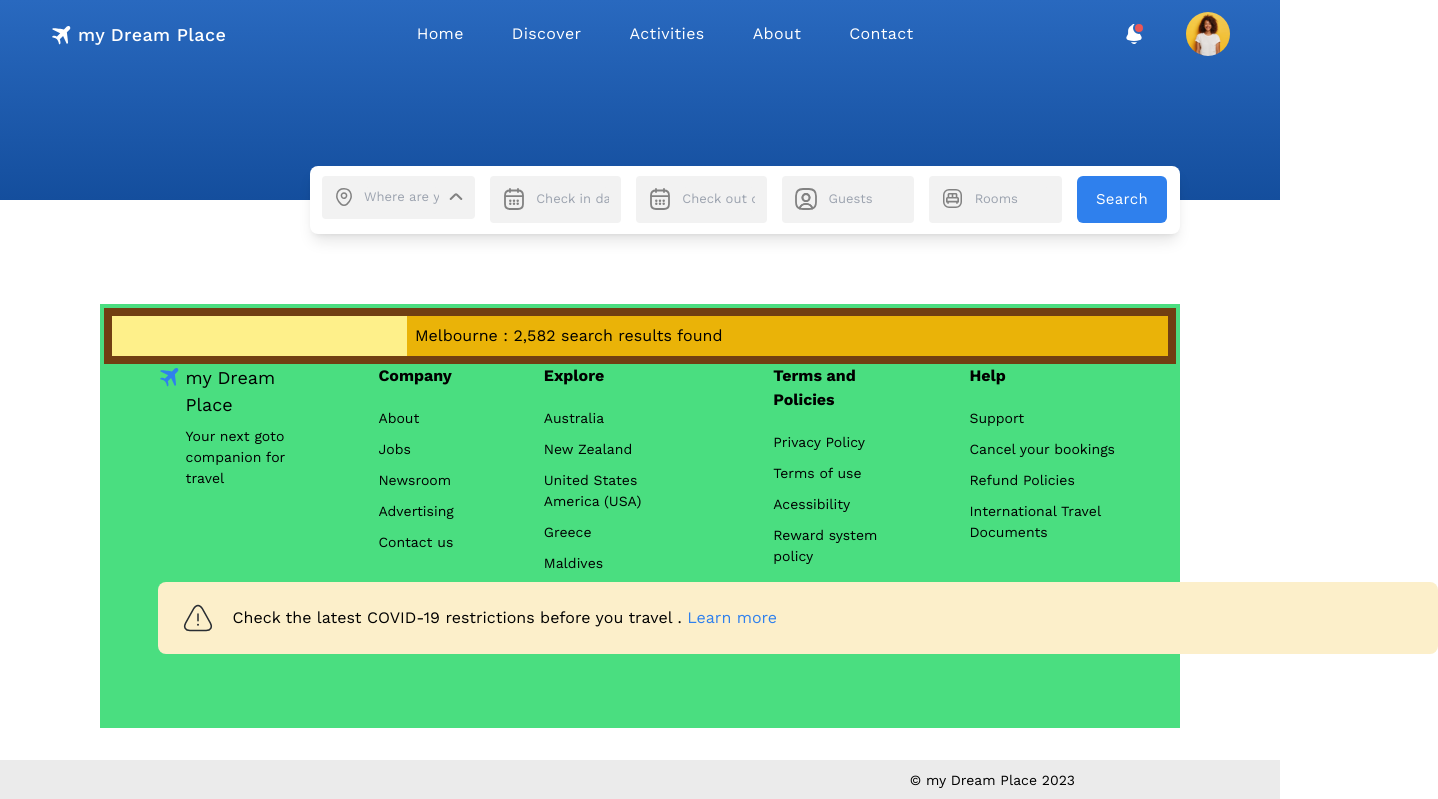
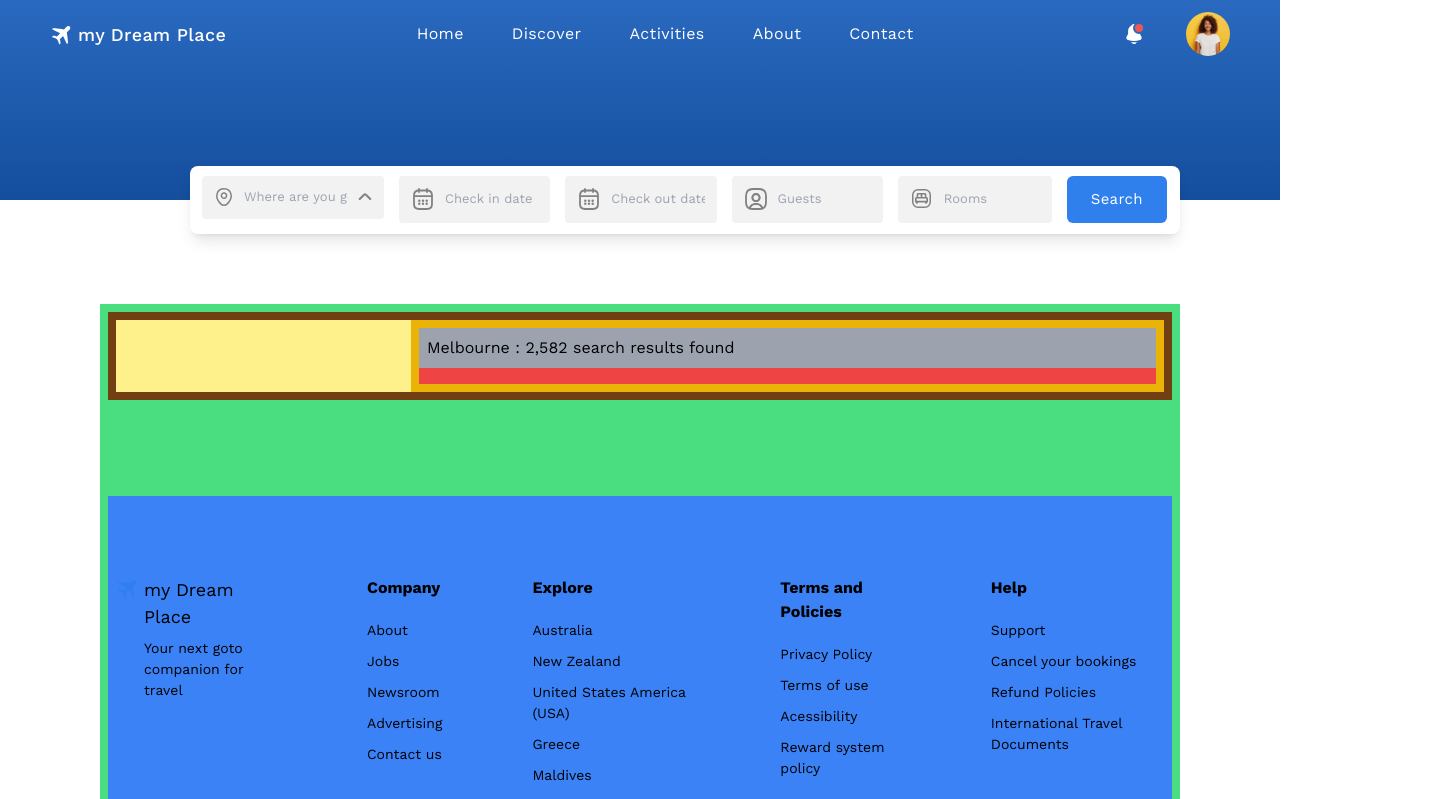
Before and after one commit to SaraDrwish/algoriza-internship-FE204, a Vue app: page /searchres in a window 1280 px wide. Shown: the top 799 px of the page, 1438 px wide, since content can reach past the window. Built offline with nearby package versions, Linux system fonts and the light colour scheme; a web font is replaced by a local one.

Commit message:
48 search res and sign and reg 3

```diff
--- a/package.json
+++ b/package.json
@@ -9,9 +9,12 @@
   },
   "dependencies": {
     "@auth0/auth0-vue": "^2.3.2",
+    "@headlessui/vue": "^1.7.16",
     "@vuepic/vue-datepicker": "^7.2.2",
     "axios": "^1.6.2",
     "firebase": "^10.6.0",
+    "headlessui": "^0.0.0",
+    "heroicons": "^2.0.18",
     "pinia": "^2.1.7",
     "vue": "^3.3.4",
     "vue-router": "^4.2.5"
--- a/src/components/HomePageCompos/HomeAlert.vue
+++ b/src/components/HomePageCompos/HomeAlert.vue
@@ -1,5 +1,5 @@
 <template >
-  <div>
+
       <div class="flex items-center rounded-[8px] absolute top-[582px]
           h-[72px] py-[20px]
           pl-[24px] gap-[19px] w-full bg-yellow-color ">
@@ -8,7 +8,7 @@
         </div>
         <p>Check the latest COVID-19 restrictions before you travel .  <a href="#" class="text-primary"> Learn more </a> </p>
       </div>
-  </div>
+
 </template>
 
 <script setup>
--- a/src/components/SearchResults/SearchResults.vue
+++ b/src/components/SearchResults/SearchResults.vue
@@ -1,12 +1,12 @@
-<template>
+<template   >
 
-  <header class="text-white mb-[104px] ">
+  <header class="text-white mb-[104px]  ">
 
-    <div class="blueNavsign relative top-0 text-white  h-[200px] w-full  bg-gradient-to-b from-laniergrad1 to-laniergrad2    ">
+    <div class="relative top-0 text-white h-[200px] w-full bg-gradient-to-b from-laniergrad1 to-laniergrad2 ">
 
 <!-- //////// -->
 
-   <nav class=" mx-auto sm:flex-row flex shrink-0 items-center justify-between h-[68px] w-[calc(100%-100px)]  ">
+   <nav class=" mx-auto flex items-center justify-between h-[68px] w-[calc(100%-100px)]  ">
 
           <RouterLink :to="{ name: 'signedhome' }">
             <div class="flex gap-[4px] items-center text-[16px] text-white  ">
@@ -14,7 +14,6 @@
               <p class=" tracking-[0.36px] font-[500] text-[18px]  ">my Dream Place </p>
             </div>
           </RouterLink>
-
           <div class=" text-white ">
             <ul class=" inline-flex tracking-[0.36px] text-[16px] items-start gap-[48px]  ">
               <a href="/"><li>Home</li></a>
@@ -24,14 +23,11 @@
               <a href="#"><li>Contact</li></a>
             </ul>
           </div>
-
           <div class=" flex relative right-0">
-
               <div class="flex gap-[22px] ">
                 <img class="py-[10px] px-[18px] cursor-pointer " src="../../assets/icons/notification 1.svg" alt="iconswt">
                 <img  @click="toggleModal" class="cursor-pointer " src="../../assets/icons/Ellipse 2.svg" alt="userimg">
                </div>
-
                <div v-if="modalActive" class="absolute z-10 right-[0px] bottom-[-200px] w-[200px] flex text-[15px] bg-BGC rounded-[10px]  ">
                      <ul class=" flex flex-col  items-center
                     capitalize transition ease-in duration-400
@@ -69,7 +65,8 @@
 <!-- //////// -->
 
     <!-- //////////start search////////// -->
-              <div class=" absolute mx-auto left-[205px]  bottom-[-15%]">
+              <div class="absolute left-[85px] bottom-[-15%]">
+                <!-- <div class="absolute left-[105px] bottom-[-15%]"> -->
                   <HomeSearch/>
               </div>
       <!-- //////////end search///////// -->
@@ -80,9 +77,9 @@
 
 
   <!-- ////////////////////start body//////////////////////// -->
-<div class="p-1 bg-green-400 m-auto w-[calc(100vw-200px)] ">
+<div class="  bg-green-400 m-auto w-[calc(100vw-200px)] p-2 ">
 
-  <div class="flex bg-yellow-900 p-2">
+  <div class="flex bg-yellow-900 p-2 mb-[96px]">
 
   <div class="flex-2 w-[295px]  bg-yellow-200 p-2">
 
@@ -93,10 +90,26 @@
 
   <div class="flex-1 bg-yellow-500 p-2 ">
 
+
+
+    <div class="flex justify-between bg-gray-400 p-2">
+
+        <h2>Melbourne : 2,582 search results found</h2>
         <div class="">
 
-    <h2>Melbourne : 2,582 search results found</h2>
         </div>
+
+    </div>
+
+
+    <div class="bg-red-500 p-2">
+
+
+
+    </div>
+
+
+
 
   </div>
 
@@ -106,24 +119,22 @@
 
   <!-- /////////////////////end body/////////////////////// -->
 
-<div class="   m-auto w-[90%]">
+    <div class=" bg-blue-500 p-2 ">
 
-   <div class=" " >
-      <HomeAlert  class=" bottom-[40%]" />
+      <div class="mb-[70px] relative " >
+        <HomeAlert class="w-full left-0 top-[0px] m-auto"  />
       </div>
 
-    <div class="  ">
-      <HomeListFooter />
+      <div class="bottom-0 mt-[72px] ">
+        <HomeListFooter  />
       </div>
 
     </div>
 
-
-
   </div>
 
-  <div class="absolute bottom-0 w-full ">
-    <footerlastbtm />
+  <div class="relative bottom-0 left-0 w-full ">
+    <footerlastbtm  class="absolute  left-0 bottom-0 w-[100%] " />
   </div>
 
 </template>
@@ -137,6 +148,11 @@ import footerlastbtm from '../footerlastbtm.vue';
 
 
 import { ref } from 'vue';
+
+
+// import { Menu, MenuButton, MenuItem, MenuItems } from '@headlessui/vue'
+// import { ChevronDownIcon } from '@heroicons/vue'
+// import { TwDropdownMenu, TwButton } from "vue3-tailwind"
 
 const modalActive = ref(null);
 const toggleModal = () => {
```
Also changed, not shown: 1 other file (tests, documents, lock files or other folders). Lines whose indentation alone changed are shown as unchanged.
